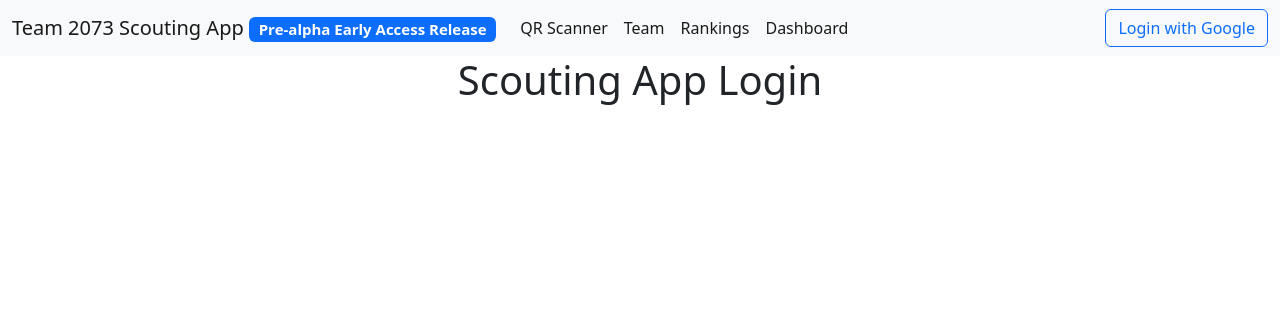
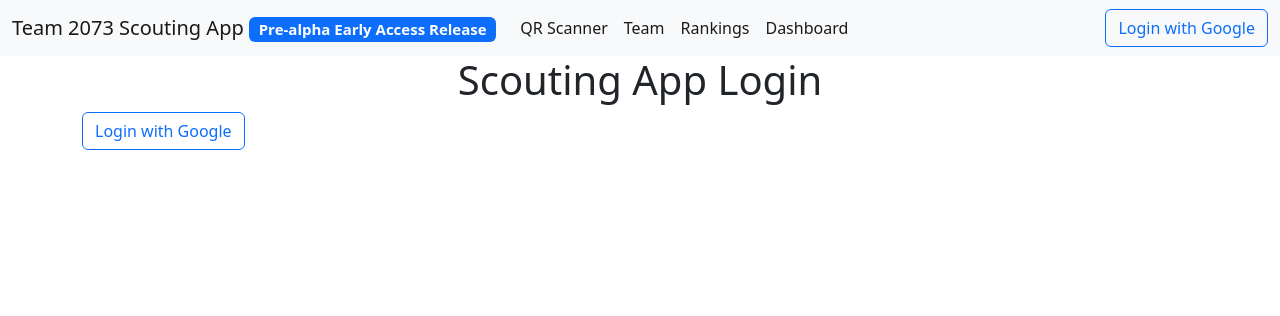
Before and after one commit to team-2073-eagleforce/ScoutingApp_Backend, a Flask app: page / in a window 1280 px wide. Shown: the top 316 px of the page. Run offline with Flask 2, Linux system fonts and the light colour scheme; some libraries are stand-ins or nearby versions.

Commit message:
removed one-click google login feature

```diff
--- a/scouting_backend/analysis/analysis.py
+++ b/scouting_backend/analysis/analysis.py
@@ -168,7 +168,6 @@ def oauth2callback():
 
     return redirect(url_for('analysis_bp.google_sheet_rendering'))
 
-
 def credentials_to_dict(credentials):
     return {'token': credentials.token,
             'refresh_token': credentials.refresh_token,
--- a/scouting_backend/home/templates/login.html
+++ b/scouting_backend/home/templates/login.html
@@ -3,7 +3,7 @@
 {% block body %}
    <div style="text-align:center">
    <h1>Scouting App Login</h1>
-    <script src="https://accounts.google.com/gsi/client" async defer></script>
+    <!-- <script src="https://accounts.google.com/gsi/client" async defer></script>
     <div id="g_id_onload"
         data-client_id="351274848173-0eepc6g5hc4ri03l67rql056p7e6g8nv.apps.googleusercontent.com"
         data-login_uri="https://team2073-scouting.herokuapp.com/analysis/oauth2callback"
@@ -16,8 +16,17 @@
         data-text="sign_in_with"
         data-shape="rectangular"
         data-logo_alignment="left">
-    </div>
-
+    </div> -->
+    {% if not session.get("name") %}
+      <form class="d-flex" role="search">
+      <button class="btn btn-outline-primary" type="button" onclick="location.assign('/analysis/authorize')">Login with Google</button>
+      </form>
+    {% else %}
+      <form class="d-flex" role="search">
+          Hello, {{ session.get("name") }}
+      </form>
+    {% endif %}
+  </div>
 
 
 {% endblock %}
```
